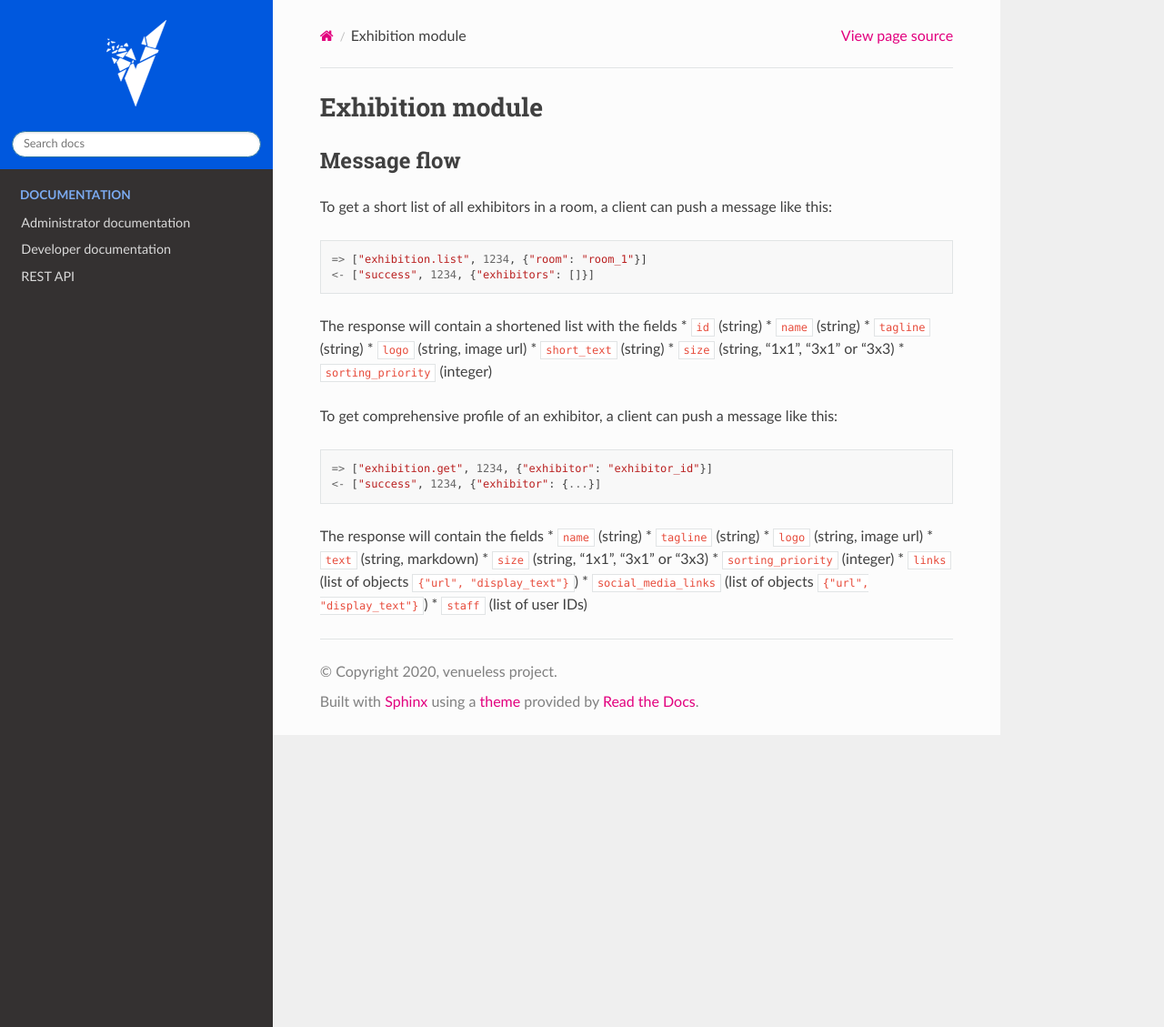
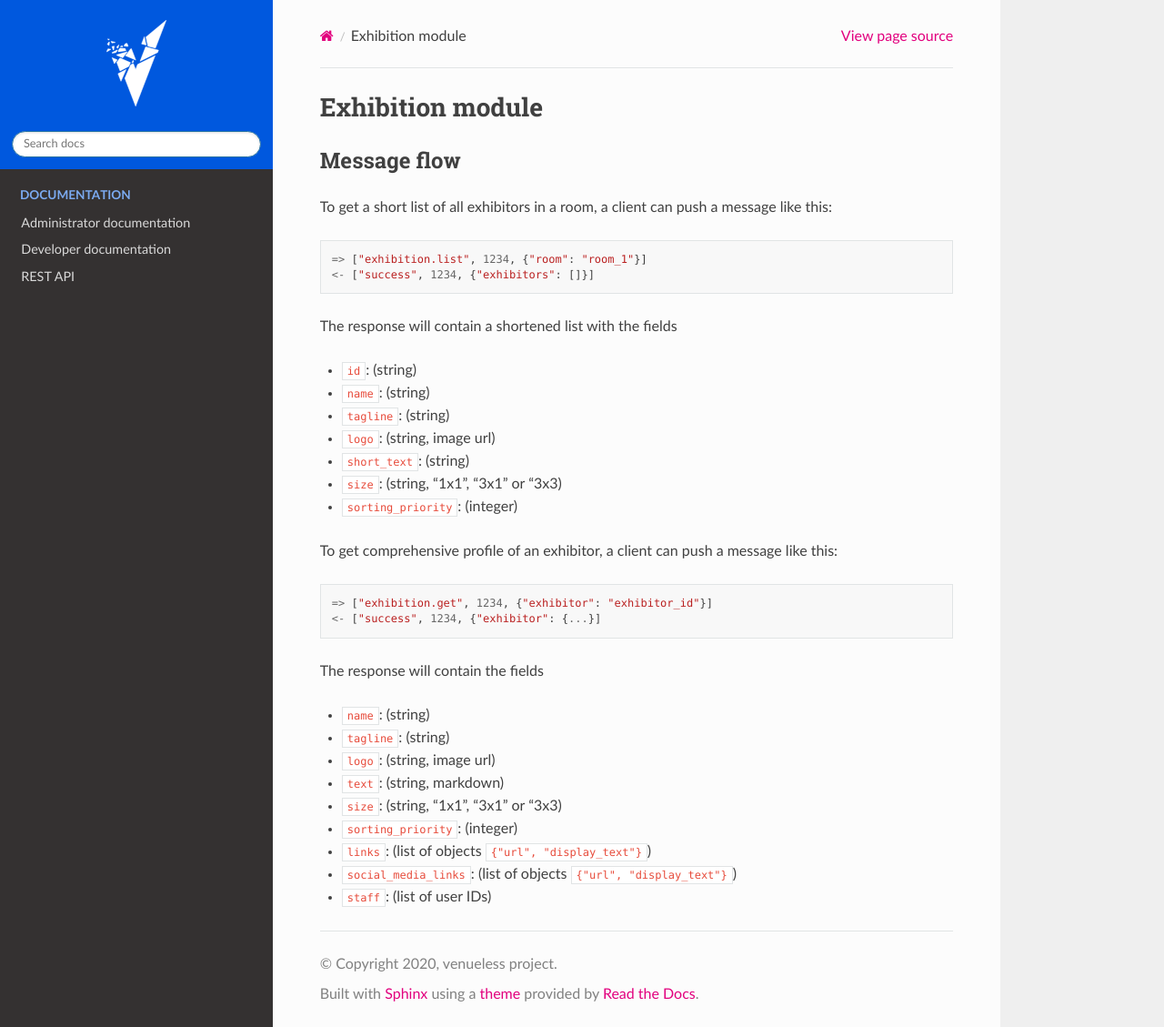
Before and after one commit to fossasia/eventyay-video, a Sphinx documentation site: the page built from docs/developer/api/exhibition.rst, in a window 1280 px wide and 1129 px high. Shown: the whole window at 91% size. Built offline with Sphinx 7.4.7 and the Read the Docs theme 2.0.0, drawn with Linux system fonts in a browser that asks for light colours.

Commit message:
[server] Exhibition documentation fix lists

```diff
--- a/docs/developer/api/exhibition.rst
+++ b/docs/developer/api/exhibition.rst
@@ -10,13 +10,14 @@ To get a short list of all exhibitors in a room, a client can push a message lik
     <- ["success", 1234, {"exhibitors": []}]
 
 The response will contain a shortened list with the fields
-* ``id`` (string)
-* ``name`` (string)
-* ``tagline`` (string)
-* ``logo`` (string, image url)
-* ``short_text`` (string)
-* ``size`` (string, "1x1", "3x1" or "3x3)
-* ``sorting_priority`` (integer)
+
+* ``id``: (string)
+* ``name``: (string)
+* ``tagline``: (string)
+* ``logo``: (string, image url)
+* ``short_text``: (string)
+* ``size``: (string, "1x1", "3x1" or "3x3)
+* ``sorting_priority``: (integer)
 
 To get comprehensive profile of an exhibitor, a client can push a message like this::
 
@@ -24,12 +25,13 @@ To get comprehensive profile of an exhibitor, a client can push a message like t
     <- ["success", 1234, {"exhibitor": {...}]
 
 The response will contain the fields
-* ``name`` (string)
-* ``tagline`` (string)
-* ``logo`` (string, image url)
-* ``text`` (string, markdown)
-* ``size`` (string, "1x1", "3x1" or "3x3)
-* ``sorting_priority`` (integer)
-* ``links`` (list of objects ``{"url", "display_text"}``)
-* ``social_media_links`` (list of objects ``{"url", "display_text"}``)
-* ``staff`` (list of user IDs)
+
+* ``name``: (string)
+* ``tagline``: (string)
+* ``logo``: (string, image url)
+* ``text``: (string, markdown)
+* ``size``: (string, "1x1", "3x1" or "3x3)
+* ``sorting_priority``: (integer)
+* ``links``: (list of objects ``{"url", "display_text"}``)
+* ``social_media_links``: (list of objects ``{"url", "display_text"}``)
+* ``staff``: (list of user IDs)
```
